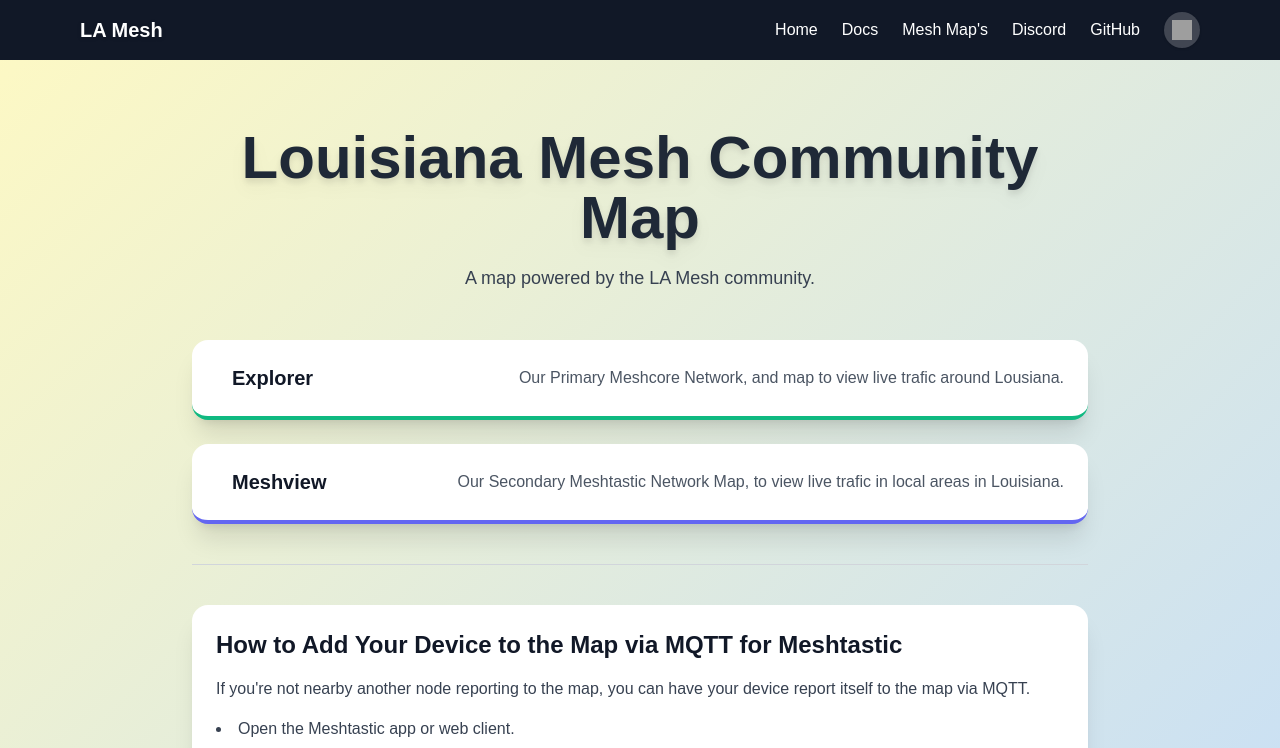
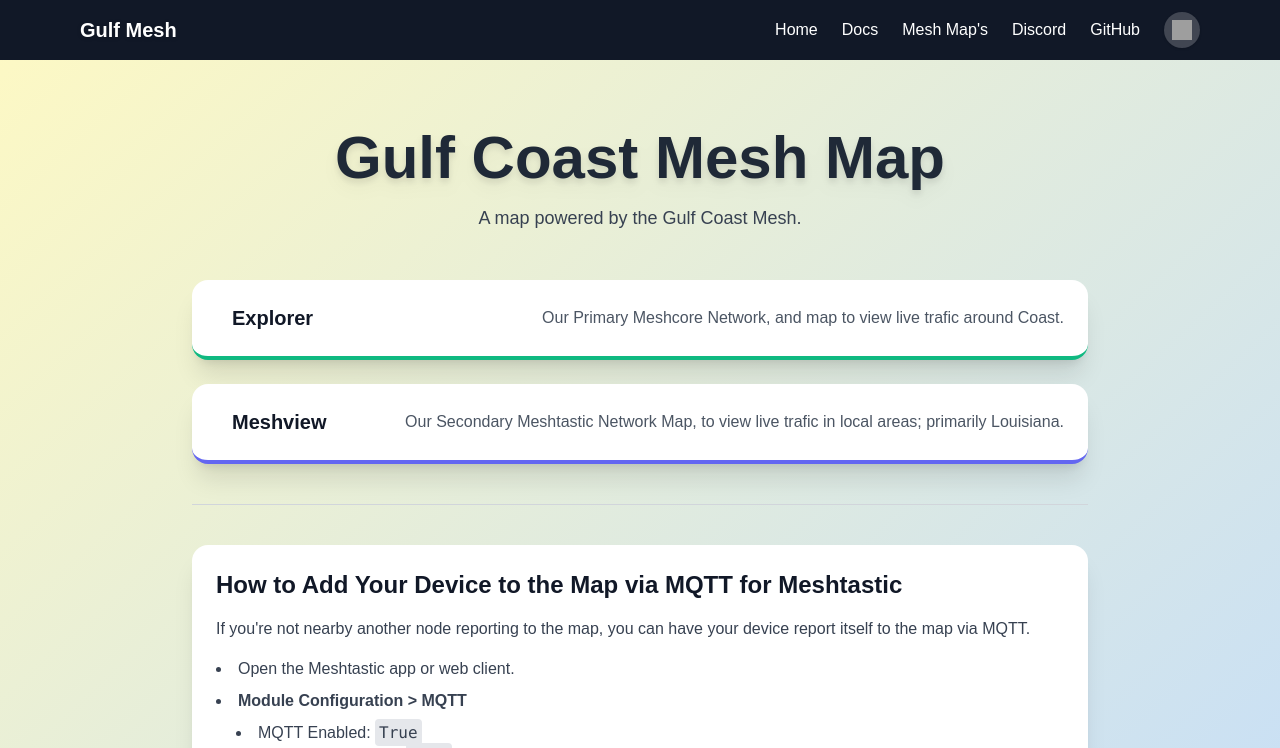
Before and after one commit to LouisianaMeshCommunity/Website, a Next.js app: page /meshmap in a window 1280 px wide. Shown: the top 748 px of the page. Built offline with nearby package versions, Linux system fonts and the light colour scheme; grey boxes are pictures that could not be loaded.

Commit message:
Change to new name (DO NOT MERGE)

```diff
--- a/app/emailsignup/page.tsx
+++ b/app/emailsignup/page.tsx
@@ -62,7 +62,7 @@
 
     try {
       // Using 'no-cors' mode to bypass potential pre-flight blocks
-      await fetch("https://lists.louisianamesh.org/subscription/form", {
+      await fetch("https://lists.gulfcoastmesh.org/subscription/form", {
         method: "POST",
         mode: "no-cors",
         headers: {
--- a/app/layout.tsx
+++ b/app/layout.tsx
@@ -14,7 +14,7 @@
 });
 
 export const metadata: Metadata = {
-  title: "Lousiana Mesh Community",
+  title: "Gulf Coast Mesh",
   description: "The Louisiana Mesh Community Website",
 };
 
--- a/app/links/page.tsx
+++ b/app/links/page.tsx
@@ -43,9 +43,9 @@
 
 const navLinks = [
   { label: "Home", href: "/" },
-  { label: "Docs", href: "https://docs.louisianamesh.org" },
+  { label: "Docs", href: "https://docs.gulfcoastmesh.org" },
   { label: "Mesh Map", href: "/meshmap" },
-  { label: "Discord", href: "https://discord.louisianamesh.org", external: true },
+  { label: "Discord", href: "https://discord.gulfcoastmesh.org", external: true },
   { label: "GitHub", href: "https://github.com/LouisianaMeshCommunity/Website", external: true },
 ];
 
@@ -59,7 +59,7 @@
           href="/"
           className="text-xl font-bold text-white drop-shadow dark:text-gray-100"
         >
-          LA Mesh
+          Gulf Mesh
         </Link>
 
         {/* Desktop Menu */}
@@ -227,7 +227,7 @@
       ),
     },
     {
-      title: "Support Lousiana Mesh Community",
+      title: "Support Gulf Coast Mesh",
       description: "A place to buy stickers and dontate to the community.",
       url: "https://ko-fi.com/louisianameshcommunity",
       icon: (
@@ -247,7 +247,7 @@
           {/* Main Content */}
           <header className="text-center mb-12">
             <h1 className="text-4xl sm:text-5xl lg:text-6xl font-extrabold text-gray-800 dark:text-white mb-4 drop-shadow-lg">
-              LA Mesh Links
+              Gulf Mesh Links
             </h1>
             <p className="text-lg text-gray-700 dark:text-gray-300">
               A curated collection of resources for the Louisiana Mesh community.
--- a/app/meshmap/page.tsx
+++ b/app/meshmap/page.tsx
@@ -44,9 +44,9 @@
 // Shared nav links
 const navLinks = [
   { label: "Home", href: "/" },
-  { label: "Docs", href: "https://docs.louisianamesh.org" },
+  { label: "Docs", href: "https://docs.gulfcoastmesh.org" },
   { label: "Mesh Map's", href: "/meshmap" },
-  { label: "Discord", href: "https://discord.louisianamesh.org", external: true },
+  { label: "Discord", href: "https://discord.gulfcoastmesh.org", external: true },
   { label: "GitHub", href: "https://github.com/LouisianaMeshCommunity", external: true },
 ];
 
@@ -60,7 +60,7 @@
           href="/"
           className="text-xl font-bold text-white drop-shadow dark:text-gray-100"
         >
-          LA Mesh
+          Gulf Mesh
         </Link>
 
         {/* Desktop Menu */}
@@ -201,10 +201,10 @@
         {/* Main Content */}
         <header className="text-center mb-12">
           <h1 className="text-4xl sm:text-5xl lg:text-6xl font-extrabold text-gray-800 dark:text-white mb-4 drop-shadow-lg">
-            Louisiana Mesh Community Map
+            Gulf Coast Mesh Map
           </h1>
           <p className="text-lg text-gray-700 dark:text-gray-300">
-            A map powered by the LA Mesh community.
+            A map powered by the Gulf Coast Mesh.
           </p>
         </header>
 
@@ -212,7 +212,7 @@
         <div className="grid grid-cols-1 gap-6">
           {/* Explorer Bar */}
           <a
-            href="https://explorer.louisianamesh.org/"
+            href="https://explorer.gulfcoastmesh.org/"
             target="_blank"
             rel="noopener noreferrer"
             className="group flex items-center justify-between p-6 bg-white dark:bg-gray-800 rounded-2xl shadow-xl hover:shadow-2xl transition-all duration-300 transform hover:-translate-y-2 hover:scale-105 border-b-4 border-emerald-500 hover:border-emerald-400"
@@ -226,13 +226,13 @@
             </div>
             {/* Right side: Description */}
             <div className="flex-1 ml-6 text-right text-gray-600 dark:text-gray-400">
-              Our Primary Meshcore Network, and map to view live trafic around Lousiana.
+              Our Primary Meshcore Network, and map to view live trafic around Coast.
             </div>
           </a>
 
           {/* Meshview Bar */}
           <a
-            href="https://meshview.louisianamesh.org/"
+            href="https://meshview.gulfcoastmesh.org/"
             target="_blank"
             rel="noopener noreferrer"
             className="group flex items-center justify-between p-6 bg-white dark:bg-gray-800 rounded-2xl shadow-xl hover:shadow-2xl transition-all duration-300 transform hover:-translate-y-2 hover:scale-105 border-b-4 border-indigo-500 hover:border-indigo-400"
@@ -246,7 +246,7 @@
             </div>
             {/* Right side: Description */}
             <div className="flex-1 ml-6 text-right text-gray-600 dark:text-gray-400">
-              Our Secondary Meshtastic Network Map, to view live trafic in local areas in Louisiana.
+              Our Secondary Meshtastic Network Map, to view live trafic in local areas; primarily Louisiana.
             </div>
           </a>
         </div>
@@ -299,7 +299,7 @@
               <li>
                 Server Address:{" "}
                 <code className="font-mono bg-gray-200 dark:bg-gray-700 p-1 rounded">
-                  mqtt.louisianamesh.org
+                  mqtt.gulfcoastmesh.org
                 </code>
               </li>
               <li>
--- a/app/page.tsx
+++ b/app/page.tsx
@@ -37,9 +37,9 @@
 // Nav links (used for both desktop and mobile)
 const navLinks = [
   { label: "Home", href: "#home" },
-  { label: "Docs", href: "https://docs.louisianamesh.org" },
+  { label: "Docs", href: "https://docs.gulfcoastmesh.org" },
   { label: "Mesh Map's", href: "/meshmap" },
-  { label: "Discord", href: "https://discord.louisianamesh.org", external: true },
+  { label: "Discord", href: "https://discord.gulfcoastmesh.org", external: true },
   { label: "GitHub", href: "https://github.com/LouisianaMeshCommunity", external: true },
 ];
 
@@ -122,7 +122,7 @@
             <span role="img" aria-label="loudspeaker"></span>
             New Meshcore settings! Please{""}
             <a
-              href="https://docs.louisianamesh.org/freq-settings/"
+              href="https://docs.gulfcoastmesh.org/freq-settings/"
               className="underline font-bold hover:text-indigo-100 transition"
               target="_blank"
               rel="noopener noreferrer"
@@ -156,7 +156,7 @@
               document.querySelector('#home')?.scrollIntoView({ behavior: 'smooth' });
             }}
           >
-            LA Mesh
+            Gulf Mesh
           </a>
 
           {/* Desktop Menu */}
@@ -235,12 +235,12 @@
 
         <div className="relative z-10 flex flex-col items-center justify-center w-full text-center mt-20">
           <h1 className="text-5xl sm:text-6xl font-extrabold tracking-tight text-white drop-shadow-lg mb-8">
-            Louisiana Mesh Community
+            Gulf Coast Mesh
           </h1>
 
           <div className="flex flex-col sm:flex-row gap-4">
             <a
-              href="https://discord.louisianamesh.org"
+              href="https://discord.gulfcoastmesh.org"
               className="flex items-center justify-center gap-2 bg-gradient-to-r from-indigo-400 to-indigo-600 text-white font-semibold py-3 px-8 rounded-xl shadow-md hover:scale-105 hover:shadow-xl transition"
               target="_blank"
               rel="noopener noreferrer"
@@ -254,7 +254,7 @@
             </a>
 
             <a
-              href="https://docs.louisianamesh.org/"
+              href="https://docs.gulfcoastmesh.org/"
               className="flex items-center justify-center gap-2 bg-gradient-to-r from-emerald-400 to-emerald-600 text-white font-semibold py-3 px-8 rounded-xl shadow-md hover:scale-105 hover:shadow-xl transition"
               target="_blank"
               rel="noopener noreferrer"
@@ -268,9 +268,9 @@
       {/* Info Sections */}
       <section id="about" className="bg-gradient-to-br from-blue-100 to-blue-200 dark:from-gray-800 dark:to-gray-900 text-gray-800 dark:text-gray-100 py-20 px-6">
         <div className="max-w-4xl mx-auto bg-white/70 dark:bg-gray-800/70 p-8 rounded-2xl shadow-lg backdrop-blur-sm">
-          <h2 className="text-3xl sm:text-4xl font-bold mb-4">What is the Louisiana Mesh Community?</h2>
+          <h2 className="text-3xl sm:text-4xl font-bold mb-4">What is the Gulf Coast Mesh?</h2>
           <p className="text-lg leading-relaxed">
-            The Louisiana Mesh Community is a growing group of individuals dedicated to interconnecting Louisiana&apos;s cities with a decentralized, open-source messaging system. Providing a resilient communication channel that helps families stay together and communicate with others even when infrastructure is damaged from natural disasters.
+            The Gulf Coast Mesh is a growing group of individuals dedicated to interconnecting Louisiana&apos;s cities and other's along the Gulf Coast with a decentralized, open-source messaging system. Providing a resilient communication channel that helps families stay together and communicate with others even when infrastructure is damaged from natural disasters.
           </p>
         </div>
       </section>
@@ -308,7 +308,7 @@
       <section id="Sign up for our newsletter" className="bg-gradient-to-br from-gray-100 to-gray-200 dark:from-gray-800 dark:to-gray-900 text-gray-800 dark:text-gray-100 py-20 px-6">
         <div className="max-w-4xl mx-auto bg-white/70 dark:bg-gray-800/70 p-8 rounded-2xl shadow-lg backdrop-blur-sm">
           <h2 className="text-3xl sm:text-4xl font-bold mb-4">
-            <a href="https://louisianamesh.org/emailsignup" className="hover:text-indigo-300 transition underline underline-offset-4">
+            <a href="https://gulfcoastmesh.org/emailsignup" className="hover:text-indigo-300 transition underline underline-offset-4">
               Sign up for our newsletter
             </a>
           </h2>
@@ -337,7 +337,7 @@
               <a href="https://github.com/LouisianaMeshCommunity/Website" target="_blank" rel="noopener noreferrer" className="hover:text-white transition" aria-label="GitHub">
                 <Icon className="h-6 w-6 invert" src="https://www.svgrepo.com/show/512317/github-142.svg" alt="GitHub" />
               </a>
-              <a href="https://discord.louisianamesh.org" target="_blank" rel="noopener noreferrer" className="hover:text-white transition" aria-label="Discord">
+              <a href="https://discord.gulfcoastmesh.org" target="_blank" rel="noopener noreferrer" className="hover:text-white transition" aria-label="Discord">
                 <Icon className="h-6 w-6 invert" src="https://www.svgrepo.com/show/473585/discord.svg" alt="Discord" />
               </a>
               <a href="https://ko-fi.com/louisianameshcommunity" target="_blank" rel="noopener noreferrer" className="hover:text-white transition" aria-label="Ko-fi">
--- a/package.json
+++ b/package.json
@@ -13,7 +13,7 @@
     "esptool-js": "^0.5.7",
     "express": "^4.21.2",
     "lucide-react": "^0.544.0",
-    "next": "^15.5.7",
+    "next": "^15.5.15",
     "react": "^19.0.0",
     "react-dom": "^19.0.0"
   },
```
Also changed, not shown: 2 other files (tests, documents, lock files or other folders).
